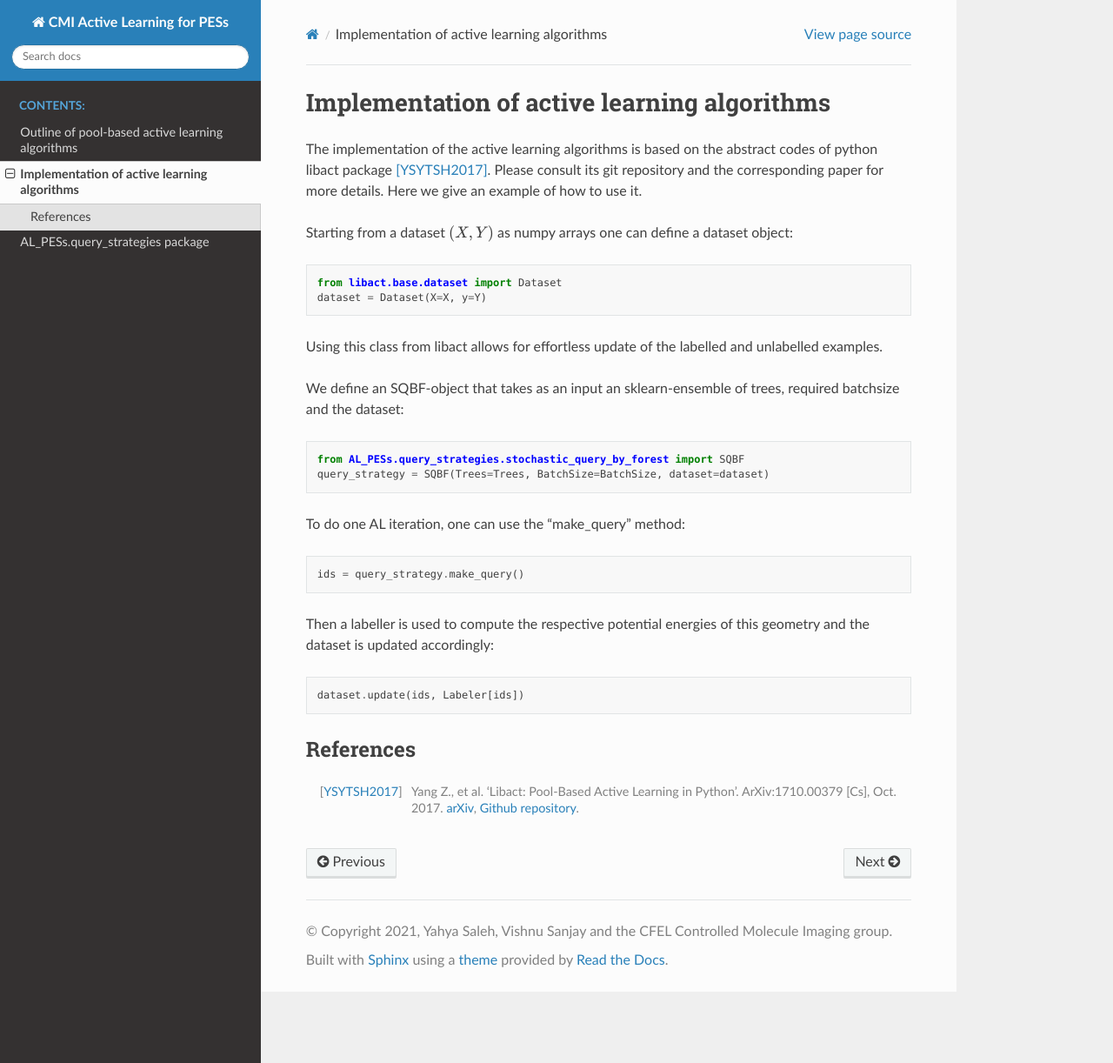
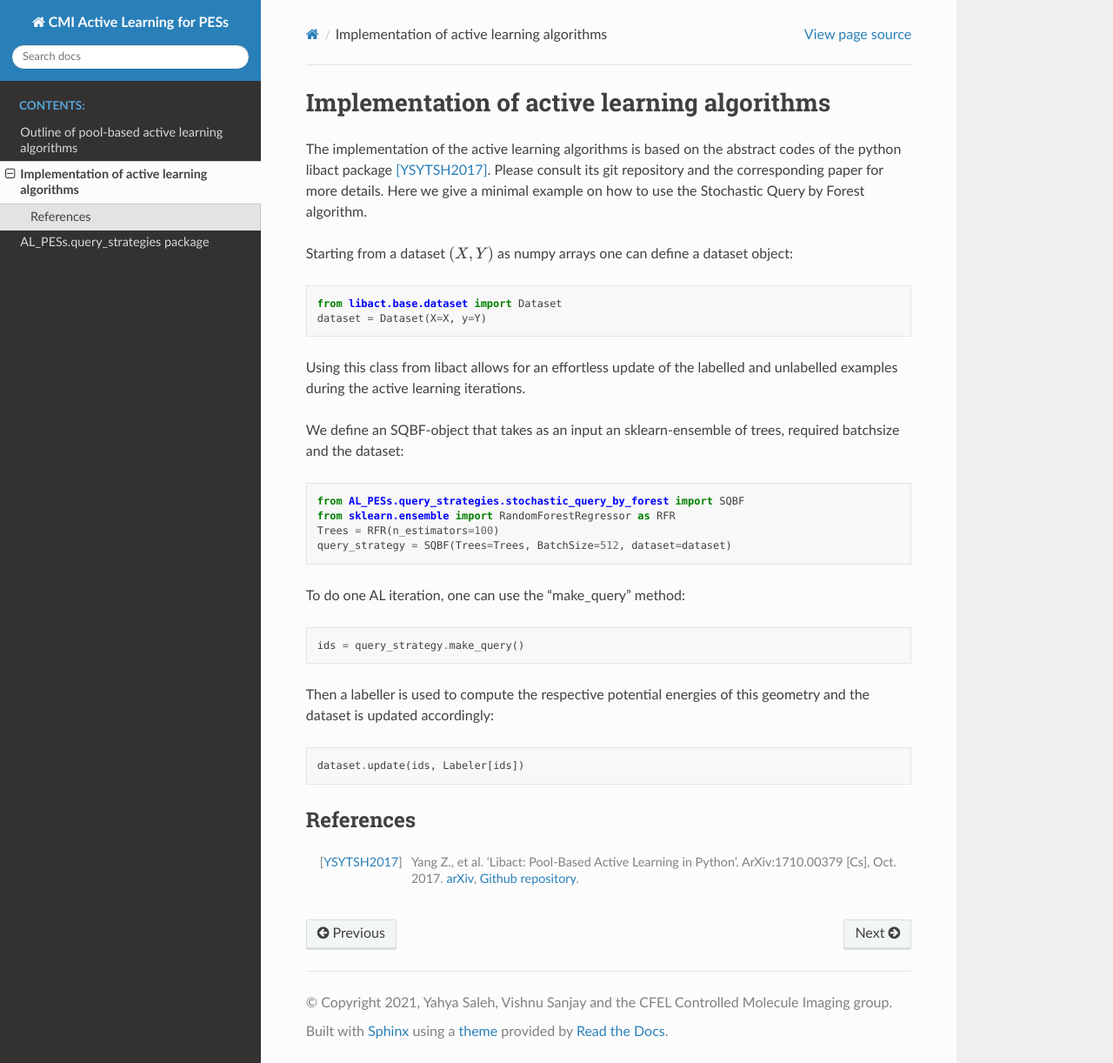
Before and after one commit to CFEL-CMI/Active-Learning-of-PES, a Sphinx documentation site: the page built from docs/source/Implementation/imp_details.rst, in a window 1280 px wide and 1222 px high. Shown: the whole window at 87% size. Built offline with Sphinx 7.4.7 and the Read the Docs theme 2.0.0, drawn with Linux system fonts in a browser that asks for light colours.

Commit message:
slight updates to documentation

```diff
--- a/docs/source/Implementation/imp_details.rst
+++ b/docs/source/Implementation/imp_details.rst
@@ -4,22 +4,25 @@
 Implementation of active learning algorithms
 ********************************************
 
-The implementation of the active learning algorithms is based on the abstract codes of python libact package [YSYTSH2017]_.
+The implementation of the active learning algorithms is based on the abstract codes of the python libact package [YSYTSH2017]_.
 Please consult its git repository and the corresponding paper for more details.
-Here we give an example of how to use it.
+Here we give a minimal example on how to use the Stochastic Query by Forest algorithm.
 
 Starting from a dataset :math:`(X,Y)` as numpy arrays one can define a dataset object::
 
     from libact.base.dataset import Dataset
     dataset = Dataset(X=X, y=Y)
 
-Using this class from libact allows for effortless update of the labelled and unlabelled examples.
+Using this class from libact allows for an effortless update of the labelled and unlabelled examples during the
+active learning iterations.
 
 We define an SQBF-object that takes as an input an sklearn-ensemble of trees, required batchsize and the
 dataset::
 
     from AL_PESs.query_strategies.stochastic_query_by_forest import SQBF
-    query_strategy = SQBF(Trees=Trees, BatchSize=BatchSize, dataset=dataset)
+    from sklearn.ensemble import RandomForestRegressor as RFR
+    Trees = RFR(n_estimators=100)
+    query_strategy = SQBF(Trees=Trees, BatchSize=512, dataset=dataset)
 
 To do one AL iteration, one can use the "make_query" method::
 
```
